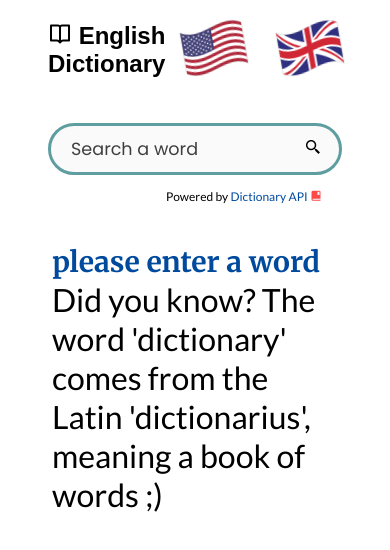
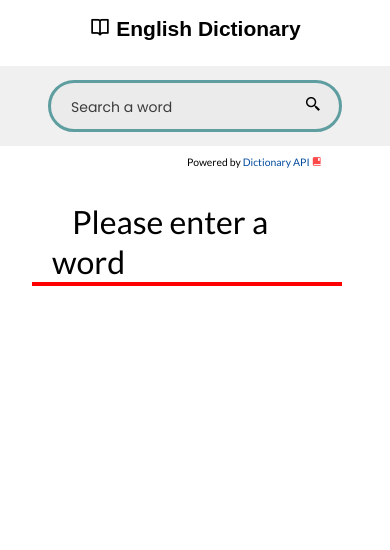
Before and after one commit to samwich11/EnglishDictionary, a plain HTML site: page index.html in a window 390 px wide. Both pictures are taken after a click on the button "Search". Drawn offline with nearby package versions, Linux system fonts and the light colour scheme; a web font is replaced by a local one.

Commit message:
Add files via upload

```diff
--- a/app.js
+++ b/app.js
@@ -1,5 +1,6 @@
 const wordInput = document.getElementById('word-input');
 const searchBtn = document.getElementById('search-btn');
+const navTitle = document.getElementById('nav-title')
 const titleContainer = document.getElementById('title-container');
 const meaningContainer = document.getElementById('meaning-container');
 const title = document.getElementById('title');
@@ -12,8 +13,52 @@ const audio = document.getElementById('audio');
 const definitionsContainer = document.getElementById('definitions-container');
 
 audioBtn.style.display = 'none';
+
+// Messages
+const msg = {
+    msg1: "Did you know? The word 'dictionary' comes from the Latin 'dictionarius', meaning a book of words ;)",
+    msg2: "Unlock the full power of words 🥸",
+    msg3: "Curious about a word? Type it in below and unlock its full potential!",
+    msg4: "More than just definitions, hear how words are pronounced and see them in action!"
+};
+
+const keys = Object.keys(msg);        // Get the keys of th object
+const messages = Object.values(msg);  // Convert object to an array
+
+// Select a random message, duplicates may occur
+const randomKey = keys[Math.floor(Math.random() * keys.length)];
+const randomMsg = msg[randomKey];
+
+// Select a random message, no duplicates (better for user experience)
+let displayedMsg = JSON.parse(localStorage.getItem('displayedMsg')) || [];  // getItem returns the value of the key, if the key doesn't exist, it returns null
+const getRandomMsg = () => {
+    const availableMsg = messages.filter((_, index) => !displayedMsg.includes(index));
+    // console.log(displayedMsg);
+    // console.log(availableMsg);
+
+    if (availableMsg.length === 0) {
+        // Reset if all messages have been displayed
+        displayedMsg = [];
+        localStorage.removeItem('displayedMsg');
+        return getRandomMsg();
+    }
+
+    const randomIndex = Math.floor(Math.random() * availableMsg.length);
+    const selectedMsg = availableMsg[randomIndex];
+
+    // Get the index of the selected message to uodate displayedMsg
+    const selectedIndex = messages.indexOf(selectedMsg);
+    displayedMsg.push(selectedIndex);
+
+    // Update localStorage
+    localStorage.setItem('displayedMsg', JSON.stringify(displayedMsg));
+
+    return selectedMsg;
+};
+
 const firstElement = document.createElement('p');
-firstElement.innerText = "Did you know? The word 'dictionary' comes from the Latin 'dictionarius', meaning a book of words ;)"
+// firstElement.innerText = randomMsg;
+firstElement.innerText = getRandomMsg();;
 firstElement.classList.add('first-element');
 definitionsContainer.appendChild(firstElement);
 
@@ -211,6 +256,20 @@ wordInput.addEventListener('keyup', (e) => {
     }
 });
 
+navTitle.addEventListener('click', () => {
+    window.location.href = 'index.html';
+    navTitle.style.cursor = 'pointer';
+});
+
+// Search word by clicking on the definition
+// definitionsContainer.addEventListener('click', (e) => {
+//     const clickedWord = e.target.innerText.trim();
+
+//     if(clickedWord && e.target.classList.contains('meaning')){
+//         fetchApi(clickedWord);
+//     }
+// });
+
 searchBtn.addEventListener('click', () => {
     const word = wordInput.value.trim();
     if (word) {
@@ -219,6 +278,12 @@ searchBtn.addEventListener('click', () => {
         wordInput.blur();
     } else {
         title.innerText = 'Please enter a word';
+        // title.classList.add('not-found')
+        title.classList.add('first-element')
+        pronunciation.innerText = '';
+        definitionsContainer.innerHTML = '';
+        audio.src = '';
+        audioBtn.style.display = 'none';
     }
 });
 
--- a/index.html
+++ b/index.html
@@ -13,7 +13,7 @@
     <header>
         <nav>
             <div class="left">
-                <h1><i class='bx bx-book-open'></i> English Dictionary</h1>
+                <h1 id="nav-title"><i class='bx bx-book-open'></i> English Dictionary</h1>
             </div>
             <div class="right">
                 <ul><img src="images/flag_usa.png" alt="USA" class="usa-flag"></ul>
@@ -24,7 +24,7 @@
 
     <section class="input-container">
         <input type="text" placeholder="Search a word" class="word-input" id="word-input">
-        <button class="search-btn" id="search-btn">
+        <button class="search-btn" id="search-btn" title="Search">
             <i class='bx bx-search-alt-2'></i>
         </button>
     </section>
@@ -32,9 +32,9 @@
     <section class="meaning-container">
         <p class="powered-by">Powered by <a href="https://dictionaryapi.dev/" target="_blank">Dictionary API</a> <i class='bx bxs-book-bookmark'></i></p>
         <div class="title-container">
-            <span class="title" id="title"></span>
+            <span class="title" id="title" title="Word definition"></span>
             <span class="pronunciation" id="pronunciation"></span>
-            <button class="audio-btn" id="audio-btn"><i class='bx bxs-volume-full'></i></button>
+            <button class="audio-btn" id="audio-btn" title="Listen"><i class='bx bxs-volume-full'></i></button>
             <audio id="audio"></audio>
         </div>
 
--- a/style.css
+++ b/style.css
@@ -24,6 +24,10 @@ nav {
     display: flex;
     justify-content: space-between;
     align-items: center;
+}
+
+#nav-title {
+    cursor: pointer;
 }
 
 .right {
@@ -58,11 +62,19 @@ nav {
 .input-container {
     /* border: 2px solid red; */
     height: 5rem;
-    background-color: #ffffff60;
+    /* background-color: #ffffff60; */
+    background-color: rgba(211, 211, 211, 0.25);
     position: relative;
     padding: 0 3rem 0 3rem;
     /* margin-bottom: 25px; */
     margin-top: 25px;
+    transition: all 0.5s ease;
+}
+
+/* Apply focues-within because a child element is focused */
+.input-container:focus-within {
+    background-color: rgba(211, 211, 211, 0.35);
+    transition: all 0.5s ease;
 }
 
 .word-input {
@@ -84,6 +96,7 @@ nav {
 
 .word-input:focus {
     border: 3px solid hsl(182, 25%, 40%);
+    box-shadow: 0 0 15px rgba(0, 0, 0, 0.15);
 }
 
 .word-input::placeholder {
@@ -143,17 +156,19 @@ button {
 .title-container {
     /* border: 2px solid red; */
     padding-top: 2rem;
+    margin-left: 20px;
 }
 
 .title {
     font-family: 'Merriweather', sans-serif;
     font-size: clamp(1.75rem, 7.25vw, 4.25rem);
     font-weight: 700;
-    padding-left: 20px;
+    /* padding-left: 20px; */
     text-transform: lowercase;
     line-height: 1.25;
     color: #004a9e;
     transition: 0.8s;
+    cursor: pointer;
 }
 
 .title.not-found {
@@ -185,6 +200,7 @@ button {
 }
 
 .meaning-container {
+    /* border: 2px solid red; */
     font-family: 'Lato', sans-serif;
     font-size: 1.25rem;
     padding-top: 1.5rem;
@@ -192,8 +208,10 @@ button {
 }
 
 .meaning {
+    /* border: 2px solid red; */
     padding-top: 15px;
-    padding-left: 20px;
+    margin-left: 20px;
+    cursor: pointer;
 }
 
 /* .meaning span {
@@ -206,7 +224,7 @@ button {
     padding-top: 1.3rem;
     /* padding-bottom: 40px; */
     /* padding-bottom: 1.5rem; */
-    padding-left: calc(25px + 2rem);
+    padding-left: calc(20px + 1rem);
 }
 
 .example {
@@ -222,3 +240,61 @@ button {
 .meaning span:nth-child(1) {
     color: #004a9e;
 }
+
+@media screen and (max-width: 720px) {
+    .left {
+        position: relative;
+        left: 50%;
+        transform: translateX(-50%);
+        /* display: flex; */
+        /* justify-content: center; */
+        /* align-items: center; */
+        font-size: 0.875rem;
+        text-align: center;
+    }
+
+    .right {
+        display: none;
+    }
+
+    .input-container input::placeholder {
+        font-size: 0.875rem;
+    }
+
+    .powered-by {
+        font-size: 0.65rem;
+        padding-top: 10px;
+    }
+
+    .meaning-container {
+        /* border: 2px solid red; */
+        font-family: 'Lato', sans-serif;
+        font-size: 1rem;
+        padding-top: 1.5rem;
+        /* padding-left: 2rem; */
+    }
+
+    .meaning {
+        /* border: 2px solid red; */
+        padding-top: 15px;
+        /* margin-left: 20px; */
+        margin-left: 10px;
+        cursor: pointer;
+    }
+
+    .definitions-container {
+        border: 2px solid red;
+        padding-left: 0;
+        padding-right: 0;
+        margin-left: 0;
+        margin-right: 0;
+    }
+
+    .synonyms {
+        padding-left: 35px;
+    }
+
+    .example {
+        padding-left: 35px;
+    }
+}
```
